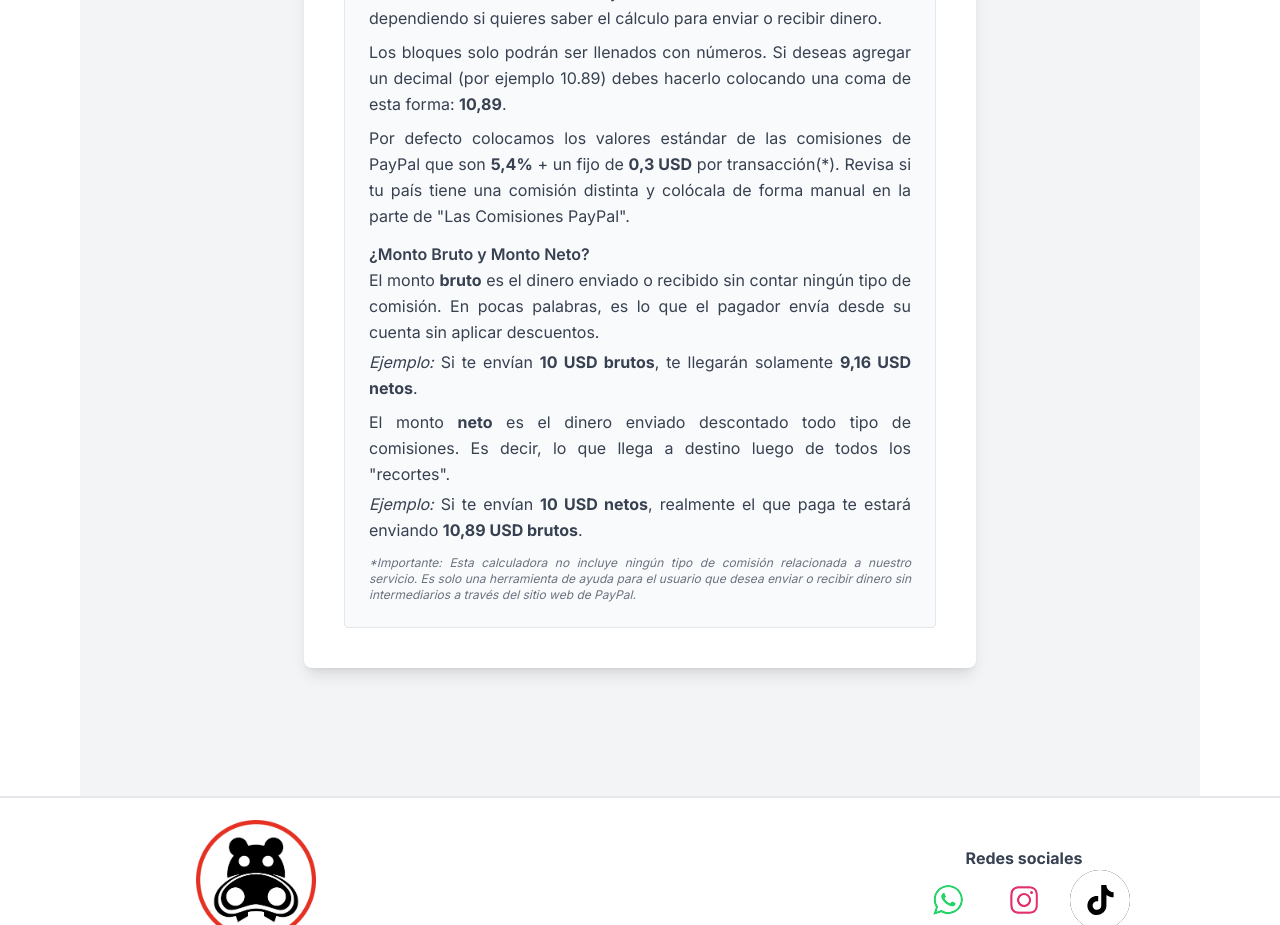
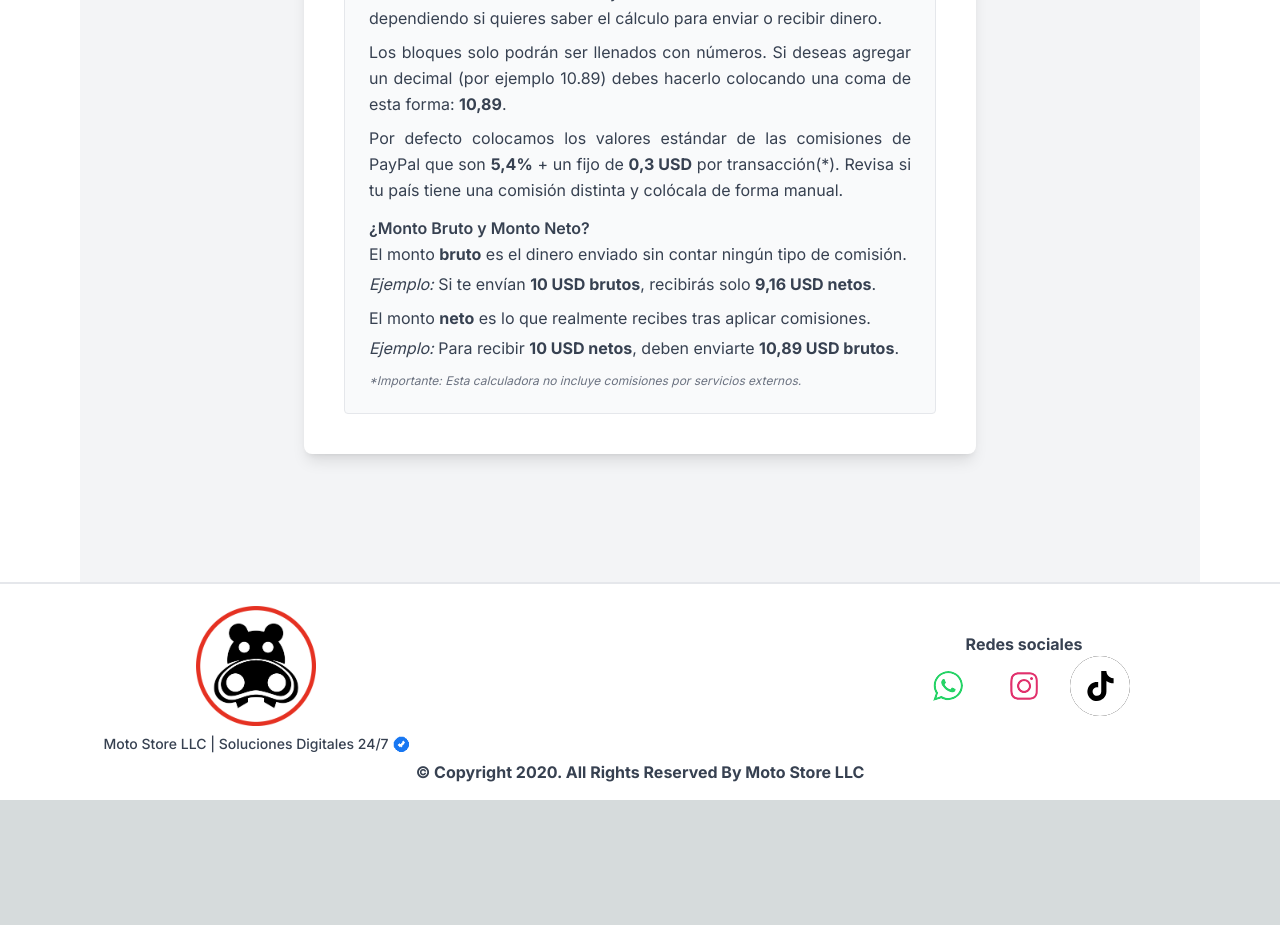
Before and after one commit to Motostore/motostore2.0, a Next.js app: page /calculadora-comisiones-paypal in a window 1280 px wide. Shown: the part 1240-2165 px from the top of the page. After the commit the page ends 2040 px from the top, so only its background shows below. Built offline with nearby package versions, Linux system fonts and the light colour scheme; no server answers; a web font is replaced by a local one.

Commit message:
feat: Implementado Vercel Analytics en ChildLayout

```diff
--- a/package.json
+++ b/package.json
@@ -17,6 +17,7 @@
     "@fortawesome/react-fontawesome": "^0.2.2",
     "@heroicons/react": "^2.2.0",
     "@hookform/resolvers": "^3.3.4",
+    "@vercel/analytics": "^1.5.0",
     "aws-crt": "^1.21.2",
     "aws-sdk": "^2.1603.0",
     "classnames": "^2.5.1",
--- a/src/app/calculadora-comisiones-paypal/head.tsx
+++ b/src/app/calculadora-comisiones-paypal/head.tsx
@@ -1,12 +1,12 @@
-// app/calculadora-comisiones-paypal/head.tsx
-
+// src/app/calculadora-comisiones-paypal/head.tsx
 export default function Head() {
   return (
     <>
       <title>Calculadora de Comisiones PayPal Actualizada 2025</title>
-      <meta name="description" content="Calculadora actualizada de comisiones PayPal para el 2025. Ingresa monto neto o bruto y obtén resultados con las tasas reales." />
-      <meta name="viewport" content="width=device-width, initial-scale=1" />
-      <link rel="icon" href="/favicon.ico" />
+      <meta
+        name="description"
+        content="Calcula cuánto debes enviar o recibir por PayPal con la comisión actualizada al 2025. Gratis, rápida y precisa."
+      />
     </>
   );
 }
--- a/src/app/calculadora-comisiones-paypal/page.tsx
+++ b/src/app/calculadora-comisiones-paypal/page.tsx
@@ -1,3 +1,4 @@
+// src/app/calculadora-comisiones-paypal/page.tsx
 'use client';
 
 import React, { useState } from 'react';
@@ -43,7 +44,6 @@
   return (
     <div className="w-full min-h-screen flex items-center justify-center bg-gray-100 px-4 py-16 md:py-32">
       <div className="w-full max-w-2xl bg-white shadow-lg rounded-lg p-6 md:p-10 flex flex-col items-center gap-6">
-
         <Image
           src={calculatorImage}
           alt="Calculadora PayPal"
@@ -51,11 +51,11 @@
           height={200}
           className="mb-4 md:w-[300px] md:h-[300px]"
         />
-
         <h1 className="text-center text-xl md:text-2xl font-semibold mb-4 md:mb-6">
           Calculadora de Comisiones PayPal
         </h1>
 
+        {/* Inputs */}
         <div className="flex flex-col md:flex-row gap-4 w-full justify-between">
           <div className="flex flex-col w-full">
             <label className="text-sm font-medium">Comisión PayPal (%):</label>
@@ -88,6 +88,7 @@
           />
         </div>
 
+        {/* Botones */}
         <div className="flex flex-col md:flex-row gap-4 w-full justify-center">
           <button
             onClick={() => calcular('bruto')}
@@ -111,7 +112,7 @@
           </div>
         )}
 
-        {/* NUEVO BLOQUE DE TEXTO DESCRIPTIVO RESPONSIVO */}
+        {/* Instrucciones */}
         <div className="bg-gray-50 border border-gray-200 text-gray-700 px-4 py-4 rounded mt-6 text-sm leading-tight md:px-6 md:py-6 md:text-base md:leading-relaxed text-justify">
           <p className="font-semibold mb-2">¿Cómo usar esta calculadora?</p>
           <p>
@@ -121,26 +122,25 @@
             Los bloques solo podrán ser llenados con números. Si deseas agregar un decimal (por ejemplo 10.89) debes hacerlo colocando una coma de esta forma: <strong>10,89</strong>.
           </p>
           <p className="mt-2">
-            Por defecto colocamos los valores estándar de las comisiones de PayPal que son <strong>5,4%</strong> + un fijo de <strong>0,3 USD</strong> por transacción(*). Revisa si tu país tiene una comisión distinta y colócala de forma manual en la parte de "Las Comisiones PayPal".
+            Por defecto colocamos los valores estándar de las comisiones de PayPal que son <strong>5,4%</strong> + un fijo de <strong>0,3 USD</strong> por transacción(*). Revisa si tu país tiene una comisión distinta y colócala de forma manual.
           </p>
           <p className="mt-3 font-semibold">¿Monto Bruto y Monto Neto?</p>
           <p>
-            El monto <strong>bruto</strong> es el dinero enviado o recibido sin contar ningún tipo de comisión. En pocas palabras, es lo que el pagador envía desde su cuenta sin aplicar descuentos.
+            El monto <strong>bruto</strong> es el dinero enviado sin contar ningún tipo de comisión.
           </p>
           <p className="mt-1">
-            <em>Ejemplo:</em> Si te envían <strong>10 USD brutos</strong>, te llegarán solamente <strong>9,16 USD netos</strong>.
+            <em>Ejemplo:</em> Si te envían <strong>10 USD brutos</strong>, recibirás solo <strong>9,16 USD netos</strong>.
           </p>
           <p className="mt-2">
-            El monto <strong>neto</strong> es el dinero enviado descontado todo tipo de comisiones. Es decir, lo que llega a destino luego de todos los "recortes".
+            El monto <strong>neto</strong> es lo que realmente recibes tras aplicar comisiones.
           </p>
           <p className="mt-1">
-            <em>Ejemplo:</em> Si te envían <strong>10 USD netos</strong>, realmente el que paga te estará enviando <strong>10,89 USD brutos</strong>.
+            <em>Ejemplo:</em> Para recibir <strong>10 USD netos</strong>, deben enviarte <strong>10,89 USD brutos</strong>.
           </p>
           <p className="mt-3 italic text-[11px] text-gray-500 md:text-xs">
-            *Importante: Esta calculadora no incluye ningún tipo de comisión relacionada a nuestro servicio. Es solo una herramienta de ayuda para el usuario que desea enviar o recibir dinero sin intermediarios a través del sitio web de PayPal.
+            *Importante: Esta calculadora no incluye comisiones por servicios externos.
           </p>
         </div>
-        {/* FIN DEL BLOQUE RESPONSIVO */}
       </div>
     </div>
   );
--- a/src/app/child-layout.tsx
+++ b/src/app/child-layout.tsx
@@ -4,21 +4,24 @@
 import { inter } from '@/app/ui/fonts';
 
 // Importa los estilos CSS de Font Awesome
-import '@fortawesome/fontawesome-svg-core/styles.css'; // <-- ESTA LÍNEA ES CRUCIAL
+import '@fortawesome/fontawesome-svg-core/styles.css';
 // Importa la configuración de Font Awesome
-import { config } from '@fortawesome/fontawesome-svg-core'; // <-- ESTA LÍNEA ES CRUCIAL
+import { config } from '@fortawesome/fontawesome-svg-core';
 
 // Deshabilita la adición automática de CSS para evitar FOUC
-config.autoAddCss = false; // <-- ESTA LÍNEA ES CRUCIAL
+config.autoAddCss = false;
+
+// ¡IMPORTA Analytics aquí!
+import { Analytics } from '@vercel/analytics/react';
 
 export default function ChildLayout({children}) {
-
   return (
     <html lang="en">
       <body className={`${inter.className} antialiased`}>
         <SessionProvider>
           {children}
         </SessionProvider>
+        <Analytics /> {/* ¡AÑADE EL COMPONENTE ANALYTICS AQUÍ! */}
       </body>
     </html>
   )
```
Also changed, not shown: 1 other file (tests, documents, lock files or other folders).
